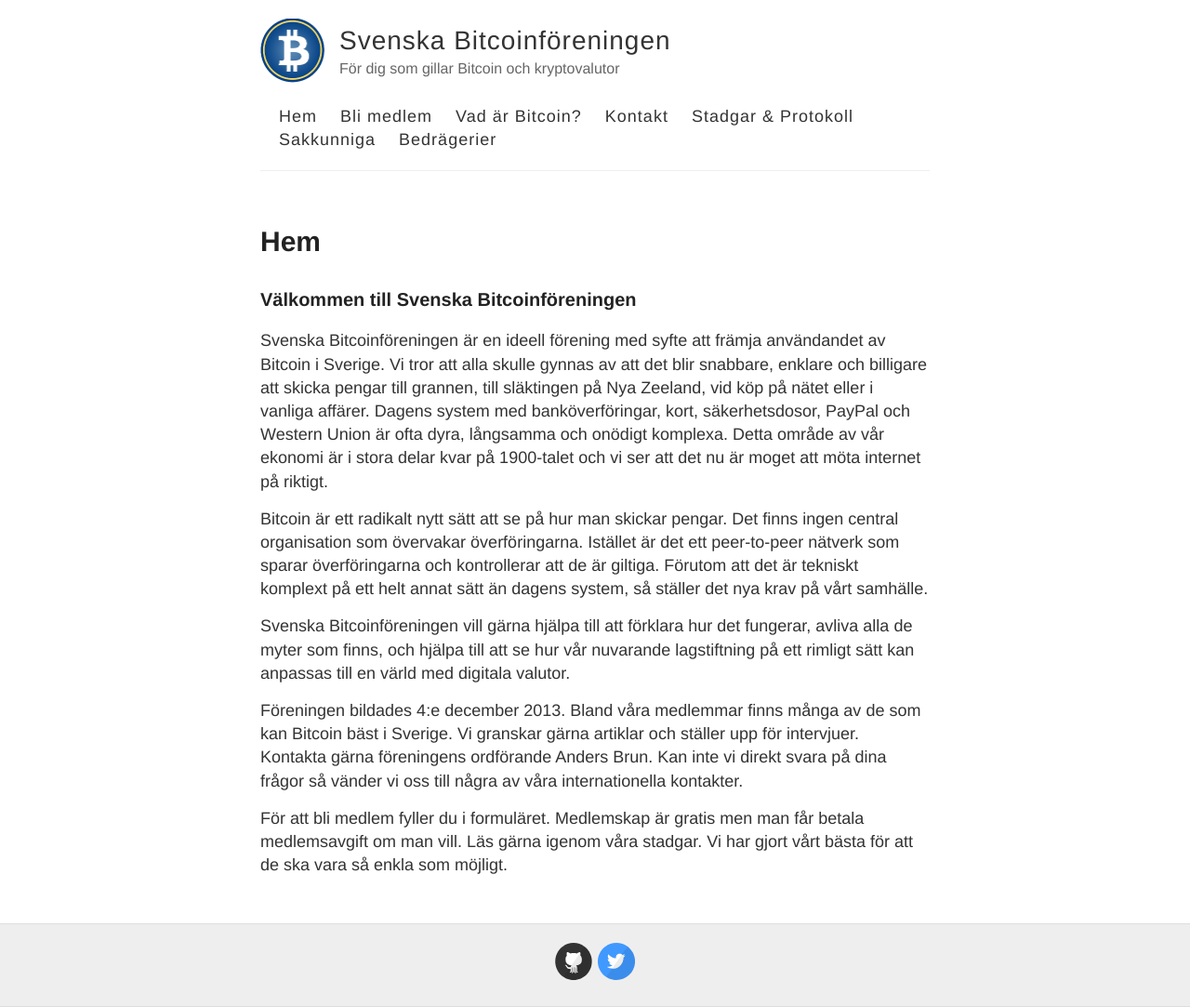
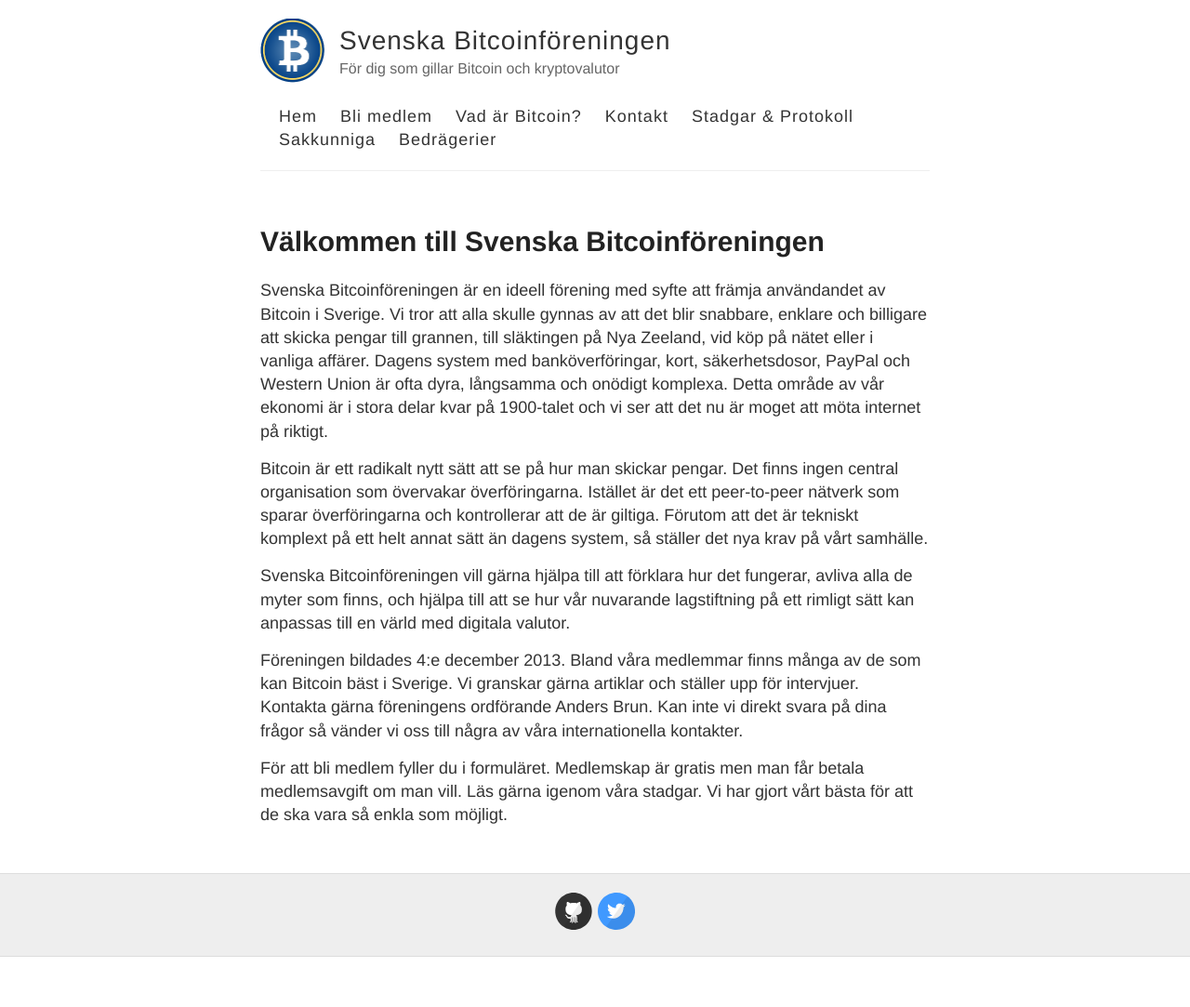
Before and after one commit to bjuno76/bitcoinforeningen.github.io, a Jekyll site: the page built from index.md, in a window 1280 px wide. Shown: the whole page at 93% size. Built offline with Jekyll 4.4.1, drawn with Linux system fonts in a browser that asks for light colours; after the commit the page ends 1029 px from its top, so only the background shows below that.

Commit message:
mod jekyll now added

```diff
--- a/index.md
+++ b/index.md
@@ -1,9 +1,8 @@
 ---
 layout: page
-title: Hem
+title: Välkommen till Svenska Bitcoinföreningen
 permalink: /
 ---
-### Välkommen till Svenska Bitcoinföreningen
 
 Svenska Bitcoinföreningen är en ideell förening med syfte att främja användandet av Bitcoin i Sverige. Vi tror att alla skulle gynnas av att det blir snabbare, enklare och billigare att skicka pengar till grannen, till släktingen på Nya Zeeland, vid köp på nätet eller i vanliga affärer. Dagens system med banköverföringar, kort, säkerhetsdosor, PayPal och Western Union är ofta dyra, långsamma och onödigt komplexa. Detta område av vår ekonomi är i stora delar kvar på 1900-talet och vi ser att det nu är moget att möta internet på riktigt.
 
```
